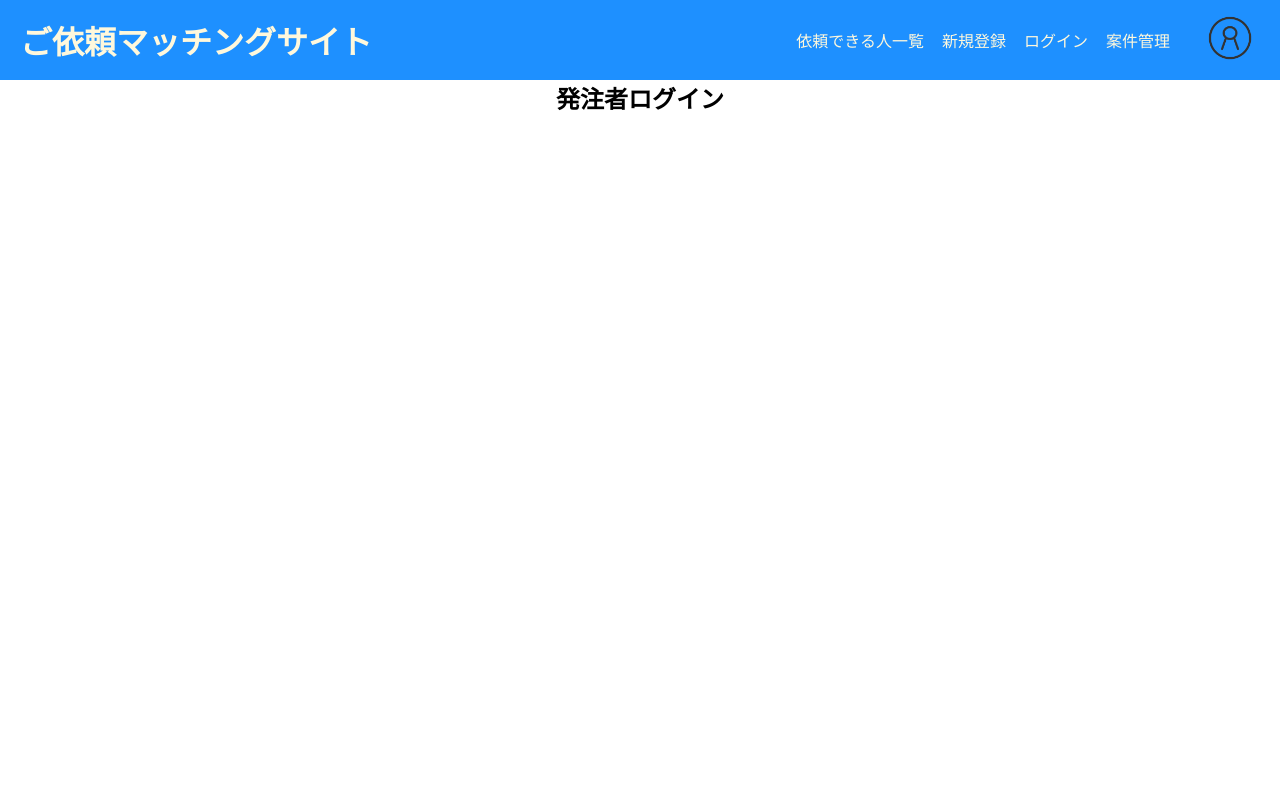
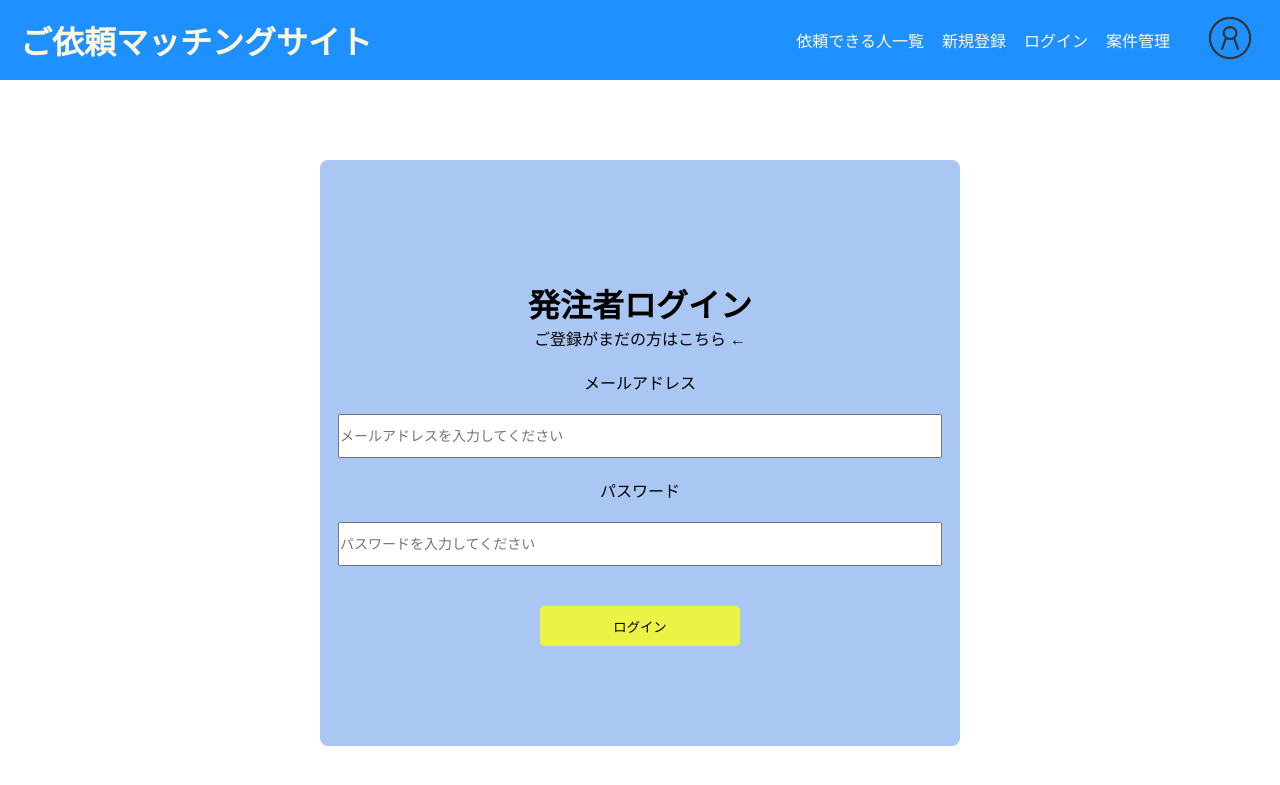
Before and after one commit to ShoheiNagamura/PHP04_kadai, a PHP site: page /orderLogin/order_login.php in a window 1280 px wide. Shown: the top 785 px of the page. Run offline with PHP 8.4, Linux system fonts and the light colour scheme; some web fonts are replaced.

Commit message:
ログイン画面を作成

```diff
--- a/orderLogin/order_login.php
+++ b/orderLogin/order_login.php
@@ -69,9 +69,21 @@
     </header>
 
     <main>
-        <h2>発注者ログイン</h2>
+        <div class="signup-form">
+            <h2>発注者ログイン</h2>
+            <p>ご登録がまだの方は<a href="../order_signup.php">こちら ←</a></p>
+            <form class="form-area" action="./orderUserCreate.php" method="POST">
+                <label for="email">メールアドレス</label>
+                <input type="email" id="email" name="email" placeholder="メールアドレスを入力してください">
+                <label for="password">パスワード</label>
+                <input type="password" id="password" name="password" placeholder="パスワードを入力してください">
+                <button>ログイン</button>
+            </form>
+        </div>
+
 
     </main>
+
 </body>
 
 </html>
```
Also changed, not shown: sellerLogin/seller_login.php (+11 -2 lines).
